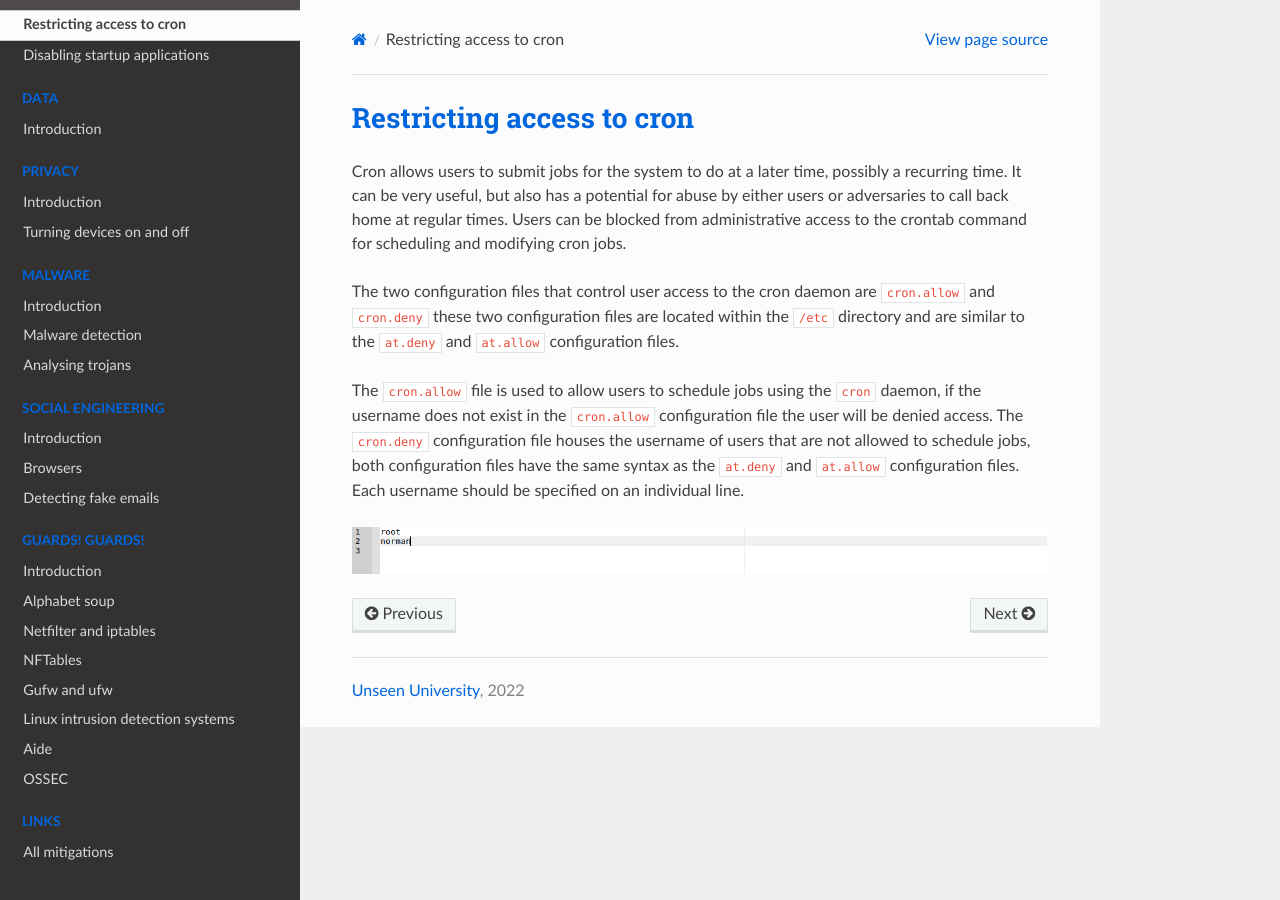
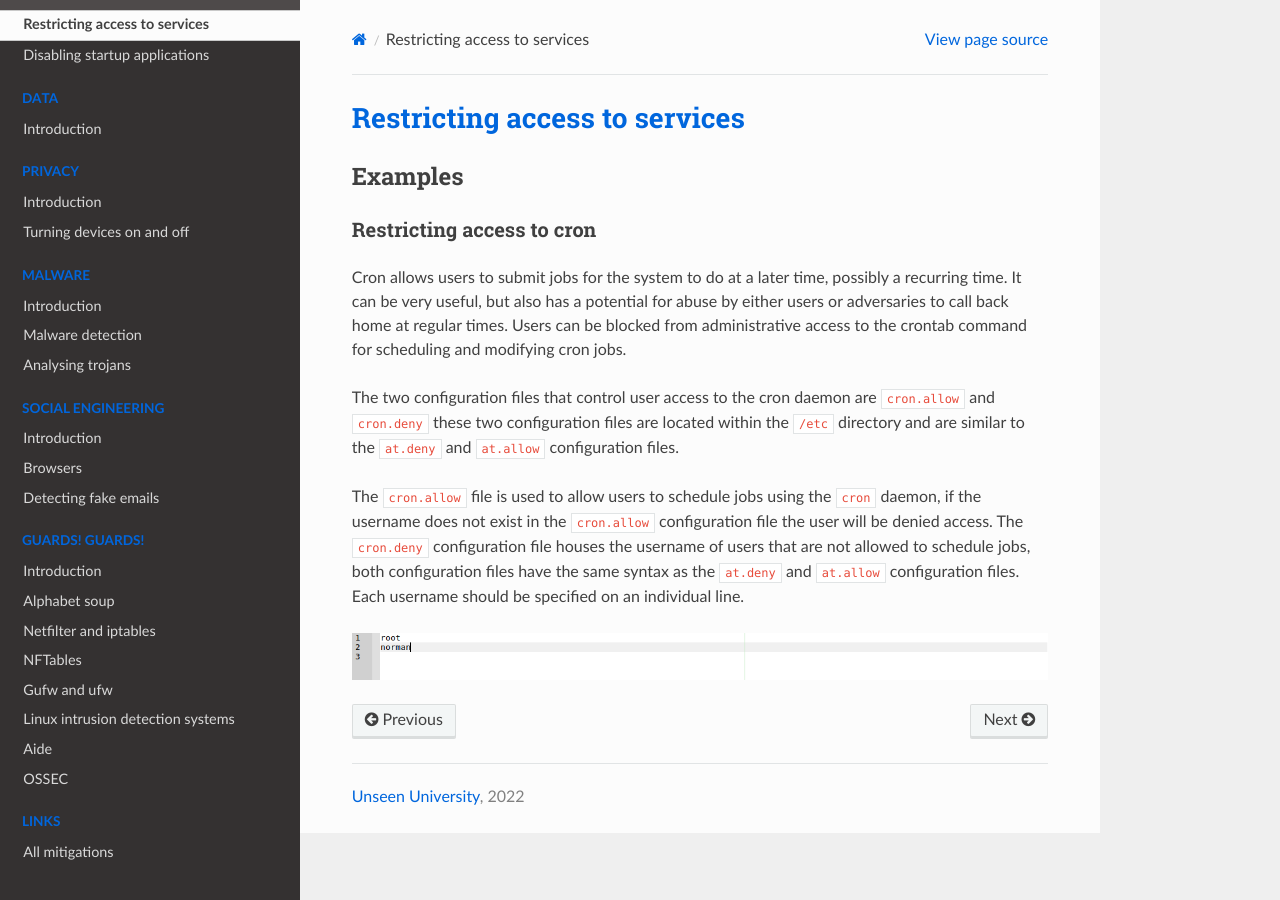
Before and after one commit to tymyrddin/blue-linux, a Sphinx documentation site: the page built from source/docs/services/restrict-access.md, in a window 1280 px wide. Built offline with Sphinx 7.4.7 and the Read the Docs theme 2.0.0, drawn with Linux system fonts in a browser that asks for light colours.

Commit message:
Refactoring

```diff
--- a/source/docs/services/restrict-access-to-cron.md
+++ b/source/docs/services/restrict-access.md
@@ -1,5 +1,8 @@
-# Restricting access to cron
+# Restricting access to services
 
+## Examples
+
+### Restricting access to cron
 Cron allows users to submit jobs for the system to do at a later time, possibly a recurring time. It can be very useful,
 but also has a potential for abuse by either users or adversaries to call back home at regular times. Users can be
 blocked from administrative access to the crontab command for scheduling and modifying cron jobs.
```
Also changed, not shown: source/docs/services/README.md (+1 -1 lines).
